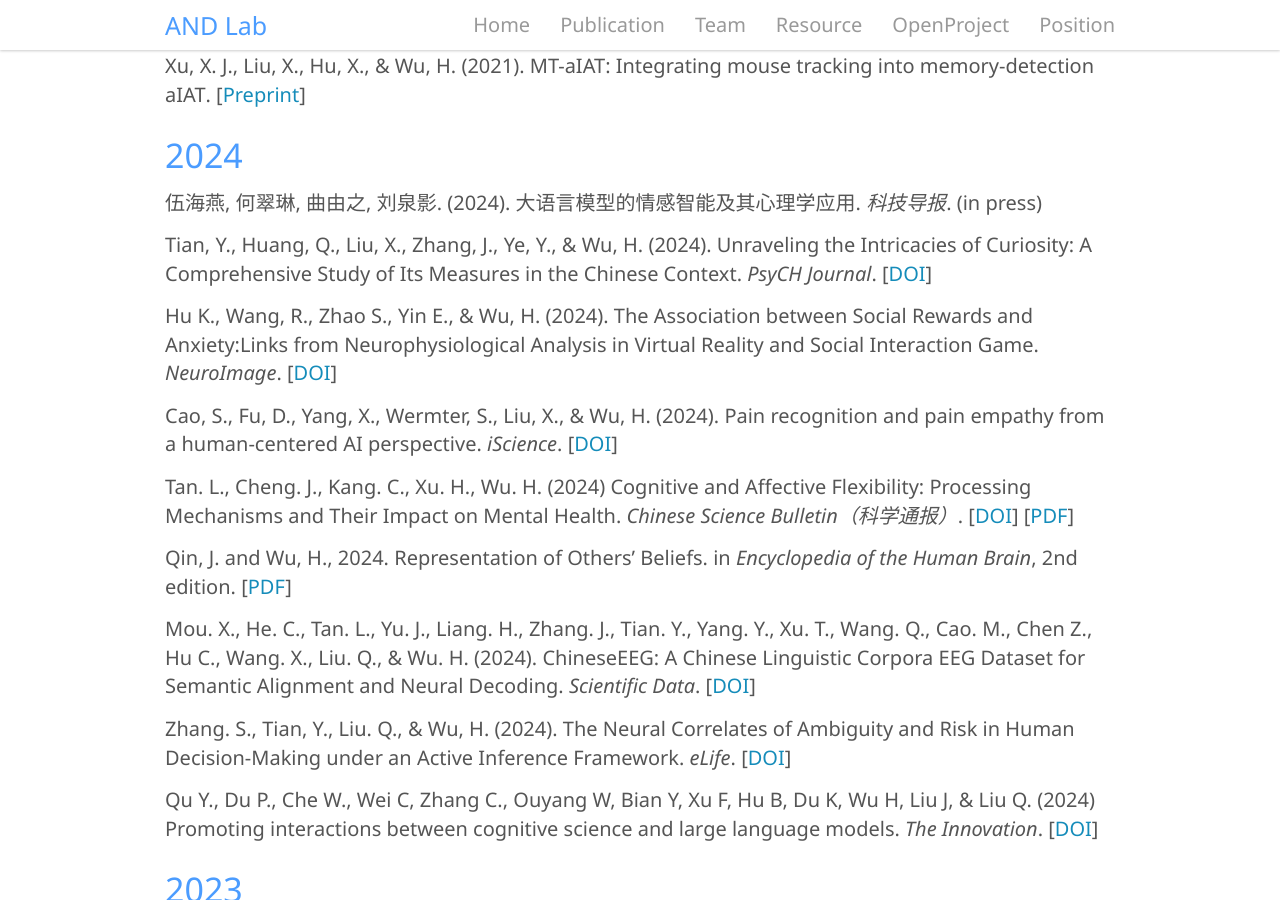
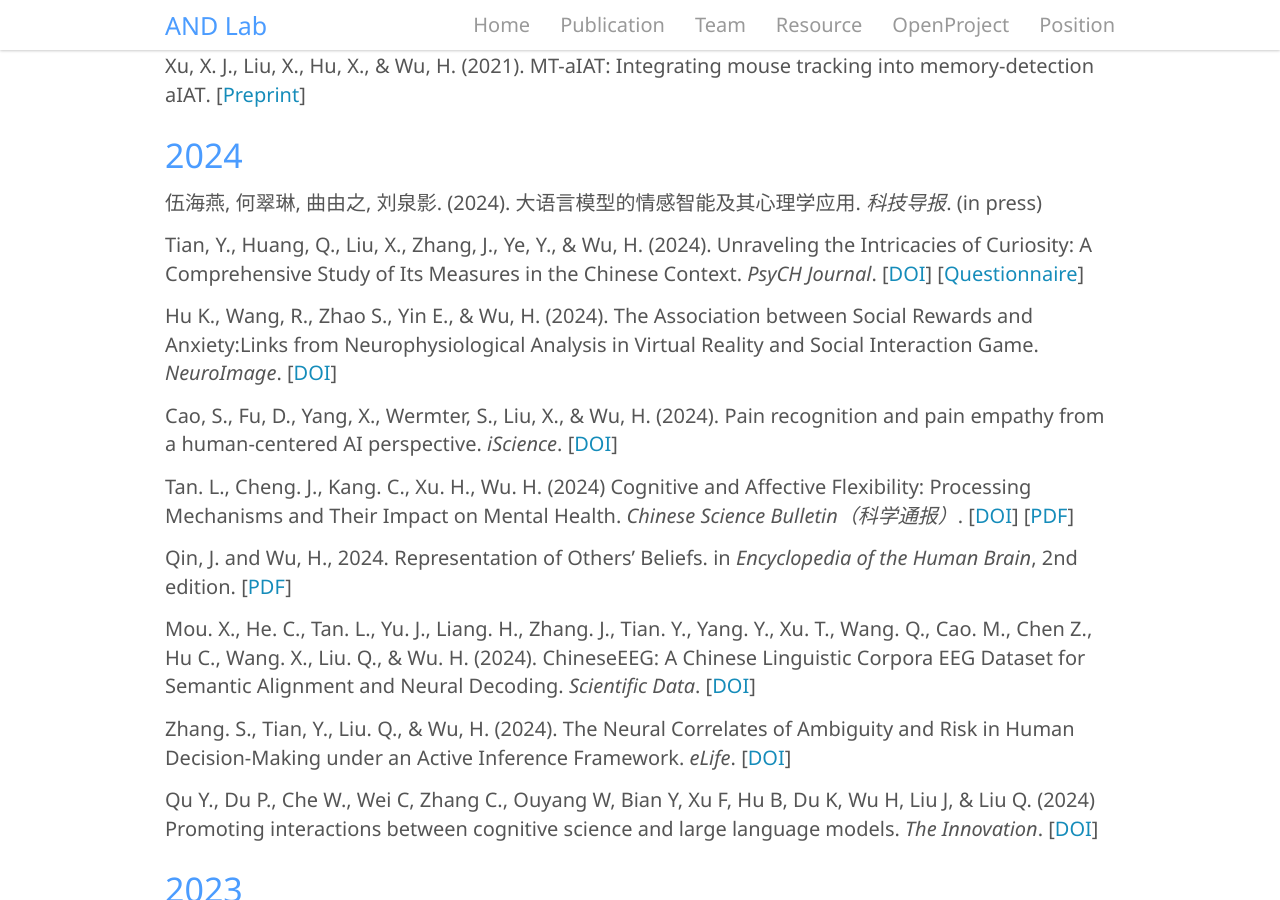
Before and after one commit to andlab-um/lab-website, a Jekyll site: the page built from _pages/publication.md, in a window 1280 px wide and 900 px high, scrolled down 675 px. Built offline with Jekyll 4.4.1, drawn with Linux system fonts in a browser that asks for light colours; nearby versions of some CDN libraries.

Commit message:
add questionnaire link for corresponding paper

```diff
--- a/_pages/publication.md
+++ b/_pages/publication.md
@@ -32,7 +32,7 @@ Xu, X. J., Liu, X., Hu, X., & Wu, H. (2021). **MT-aIAT: Integrating mouse tracki
 
 伍海燕, 何翠琳, 曲由之, 刘泉影. (2024). **大语言模型的情感智能及其心理学应用**. *科技导报*. (in press)
 
-Tian, Y., Huang, Q., Liu, X., Zhang, J., Ye, Y., & Wu, H. (2024). **Unraveling the Intricacies of Curiosity: A Comprehensive Study of Its Measures in the Chinese Context**. *PsyCH Journal*.  [[DOI](https://doi.org/10.1002/pchj.813){:target="_blank"}]
+Tian, Y., Huang, Q., Liu, X., Zhang, J., Ye, Y., & Wu, H. (2024). **Unraveling the Intricacies of Curiosity: A Comprehensive Study of Its Measures in the Chinese Context**. *PsyCH Journal*.  [[DOI](https://doi.org/10.1002/pchj.813){:target="_blank"}] [[Questionnaire](../assets/files/Questionnaires.docx){:target="_blank"}]
 
 Hu K., Wang, R., Zhao S., Yin E., & Wu, H. (2024). **The Association between Social Rewards and Anxiety:Links from Neurophysiological Analysis in Virtual Reality and Social Interaction Game**. *NeuroImage*. [[DOI](https://doi.org/10.1016/j.neuroimage.2024.120846){:target="_blank"}]
 
```
